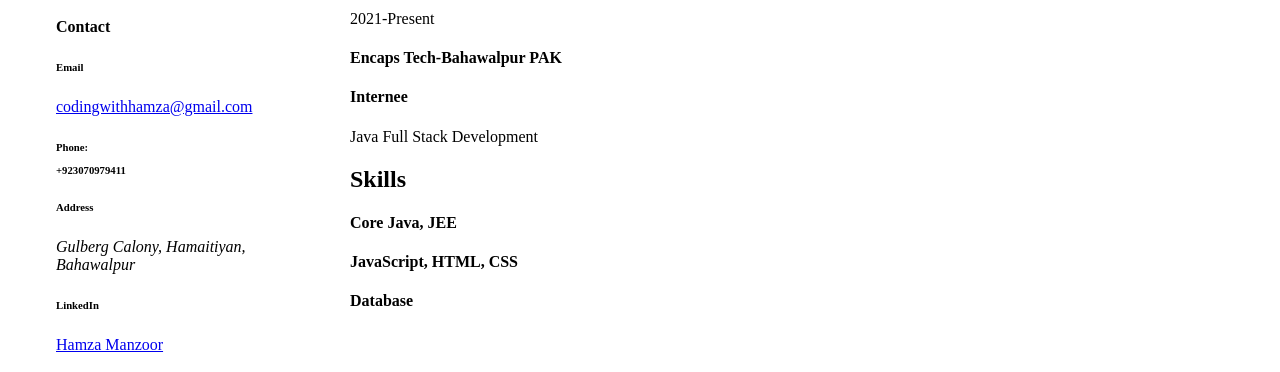
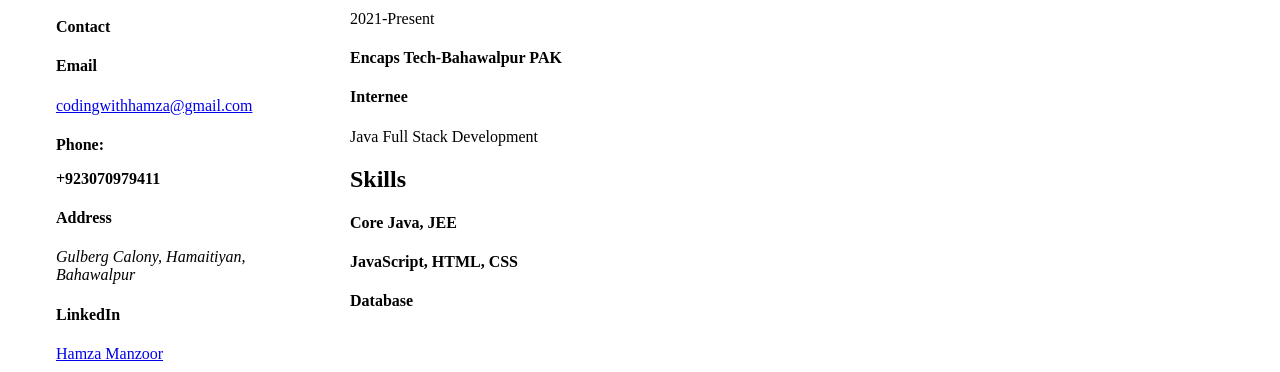
Before and after one commit to CodingWithHamza/cv, a plain HTML site: page index.html in a window 1280 px wide. Shown: the part 509-881 px from the top of the page. Drawn offline with Linux system fonts and the light colour scheme.

Commit message:
Update index.html

```diff
--- a/index.html
+++ b/index.html
@@ -20,15 +20,15 @@
 
             <div class="contact">
                 <h4>Contact</h4>
-                <h6>Email</h6>
+                <h4>Email</h4>
                 <a href="mailto:codingwithhamza@gmail.com">codingwithhamza@gmail.com</a>
-                <h6>
+                <h4>
                     Phone:
-                    </h56>
+                    </h54>
                     <p>+923070979411</p>
-                    <h6>Address</h6>
+                    <h4>Address</h4>
                     <address>Gulberg Calony, Hamaitiyan, Bahawalpur</address>
-                    <h6>LinkedIn</h6>
+                    <h4>LinkedIn</h4>
                     <a href="https://www.linkedin.com/in/codingwithhamza/">Hamza Manzoor</a>
             </div>
 
```
